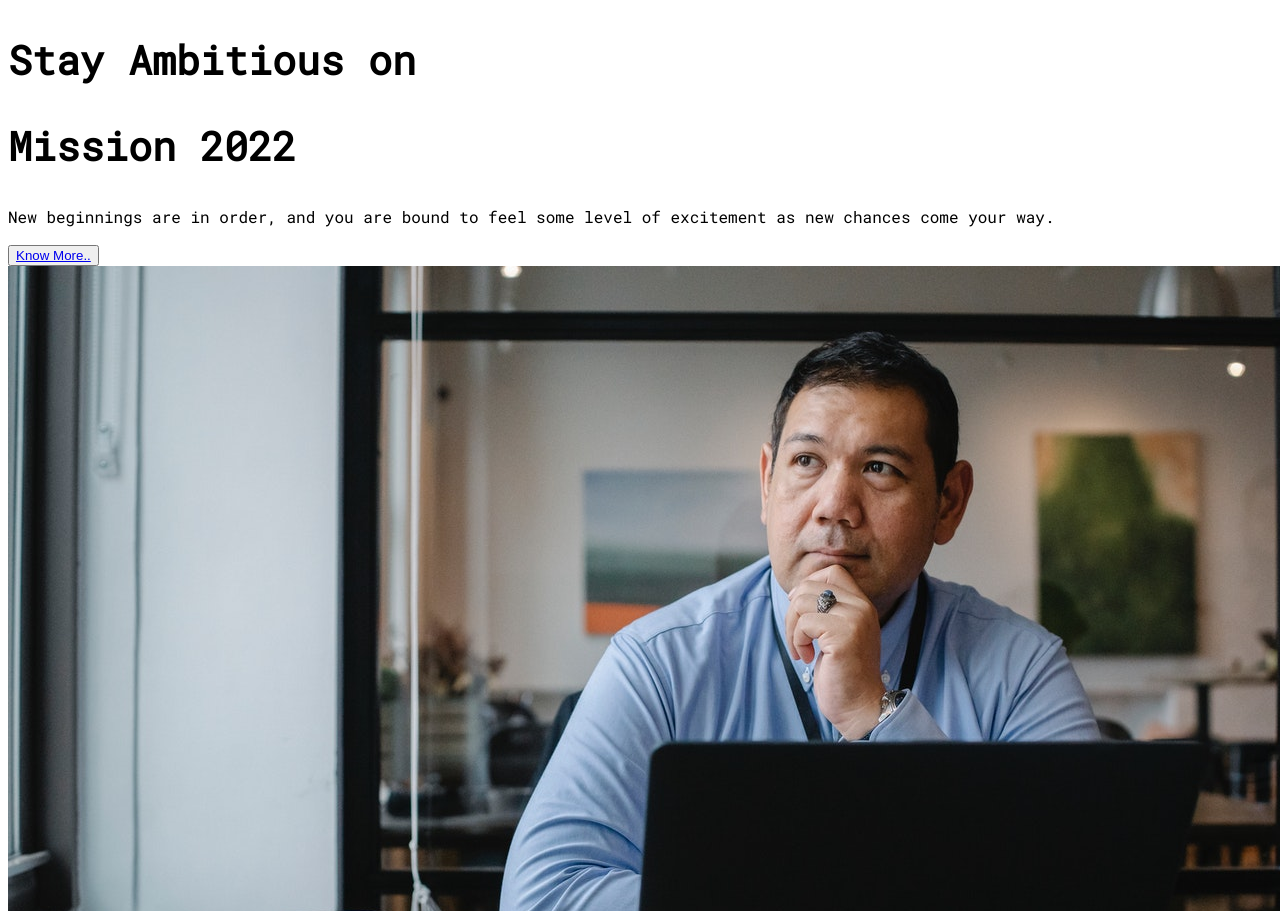
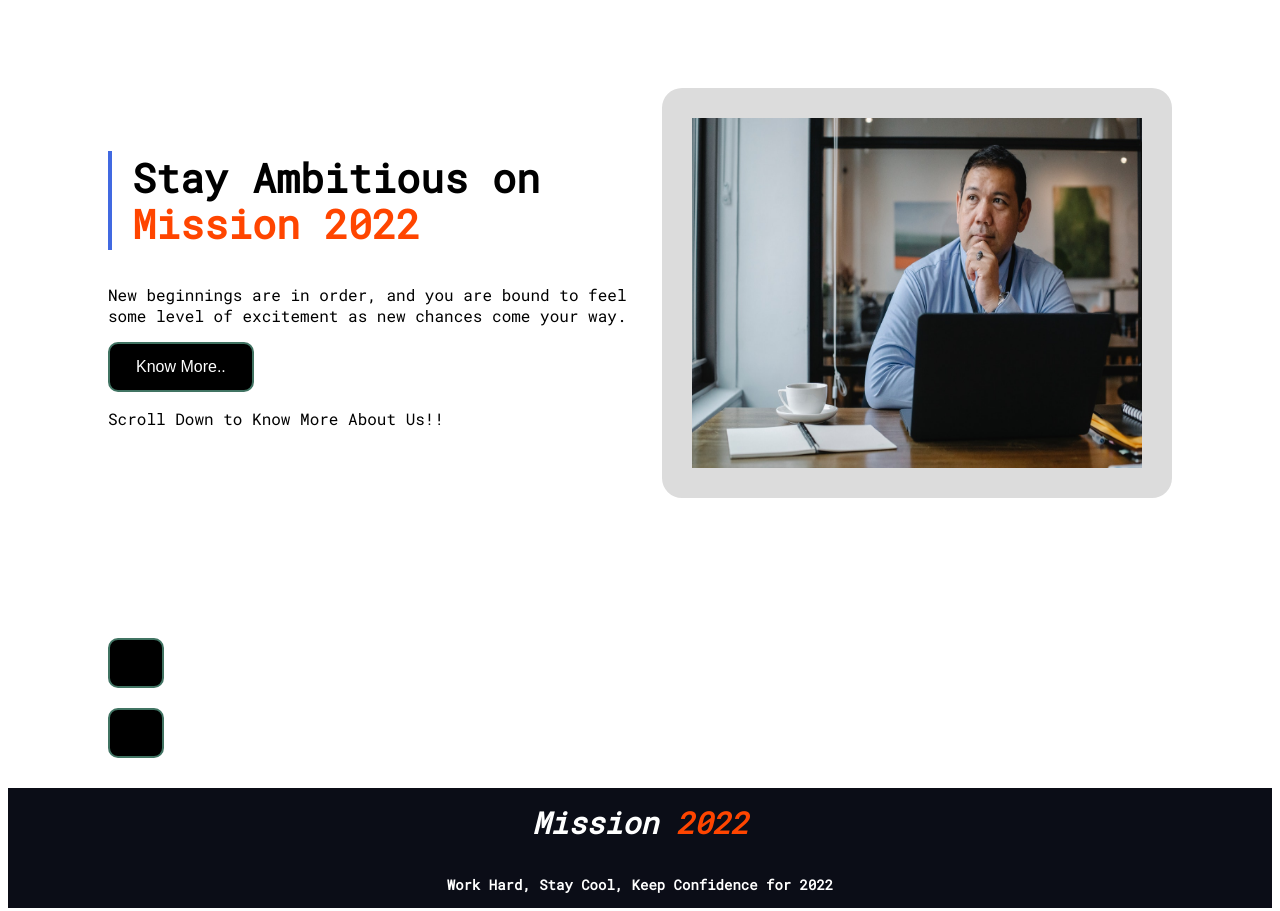
Before and after one commit to Developer-Kabir/assignment-1, a plain HTML site: page index.html in a window 1280 px wide. Shown: the top 911 px of the page. Drawn offline with Linux system fonts and the light colour scheme.

Commit message:
header update

```diff
--- a/index.html
+++ b/index.html
@@ -13,14 +13,16 @@
 <body>
     <div class="container">
         <section class="header">
-            <div>
-                <div>
-                    <h1>Stay Ambitious on</h1>
-                    <h1>Mission 2022</h1>
+            <div class="header-box">
+                <div class="half-width">
+                    <div class="box">
+                        <h1 style="margin-bottom: -40px;">Stay Ambitious on</h1>
+                        <h1><span>Mission 2022</span></h1></div>
                     <p>New beginnings are in order, and you are bound to feel some level of excitement as new chances come your way.</p>
                     <button><a href="#">Know More..</a></button>
+                    <p>Scroll Down to Know More About Us!!</p>
                 </div>
-                <div><img src="img/pexels-sora-shimazaki-5668885.jpg" alt=""></div>
+                <div class="half-width"><div class="imgdesign"><img class="header-image" src="img/pexels-sora-shimazaki-5668885.jpg" alt=""></div></div>
             </div>
         </section>
 
@@ -75,11 +77,10 @@
 
             </div>
         </section>
-
-        <footer>
-            <h3 class="footer-mission"><i>Mission <span>2022</span></i></h3>
-            <h6>Work Hard, Stay Cool, Keep Confidence for 2022</h6>
-        </footer>
     </div>
+    <footer>
+        <h3 class="footer-mission"><i>Mission <span>2022</span></i></h3>
+        <h6>Work Hard, Stay Cool, Keep Confidence for 2022</h6>
+    </footer>
 </body>
 </html>
--- a/style.css
+++ b/style.css
@@ -1,14 +1,51 @@
 body{
     background-color: #fff;
     font-family: 'Roboto Mono', monospace;
-
+}
+.container{
+    padding: 40px 100px 0 100px;
 }
 
 .header{
+     margin-top: 70px;
+}
+.header-box{
+    display: flex;
+}
+
+h1{
+    font-size: 40px;
+    font-weight: 900;
+}
+.half-width{
+    flex-grow: 1;
+    flex-basis: 50%;
+}
+.box{
+    padding-left: 20px;
+    border-left: 4px solid royalblue;
 
 }
-h1{
-    font-size: 40px;
+.header-image{
+    width: 450px;
+    height: 350px;
+    border: 30px solid gainsboro;
+    border-radius: 20px;
+    float: right;
+    margin-top: -30px;
+}
+
+button{
+    background-color: black;
+    border: 2px solid rgb(65, 116, 99);
+    border-radius: 10px;
+    height: 50px;
+}
+button a {
+    text-decoration: none;
+    padding: 20px;
+    color : white;
+    font-size: 16px;
 }
 
 
@@ -17,6 +54,7 @@ h1{
 footer {
     height: 120px;
     background-color: #0b0d17;
+    margin: 0;
 }
 
 .footer-mission{
@@ -32,6 +70,5 @@ h6{
 }
 
 span{
-    color: #FF4500
-    ;#FF4500
+    color: #FF4500;
 }
```
